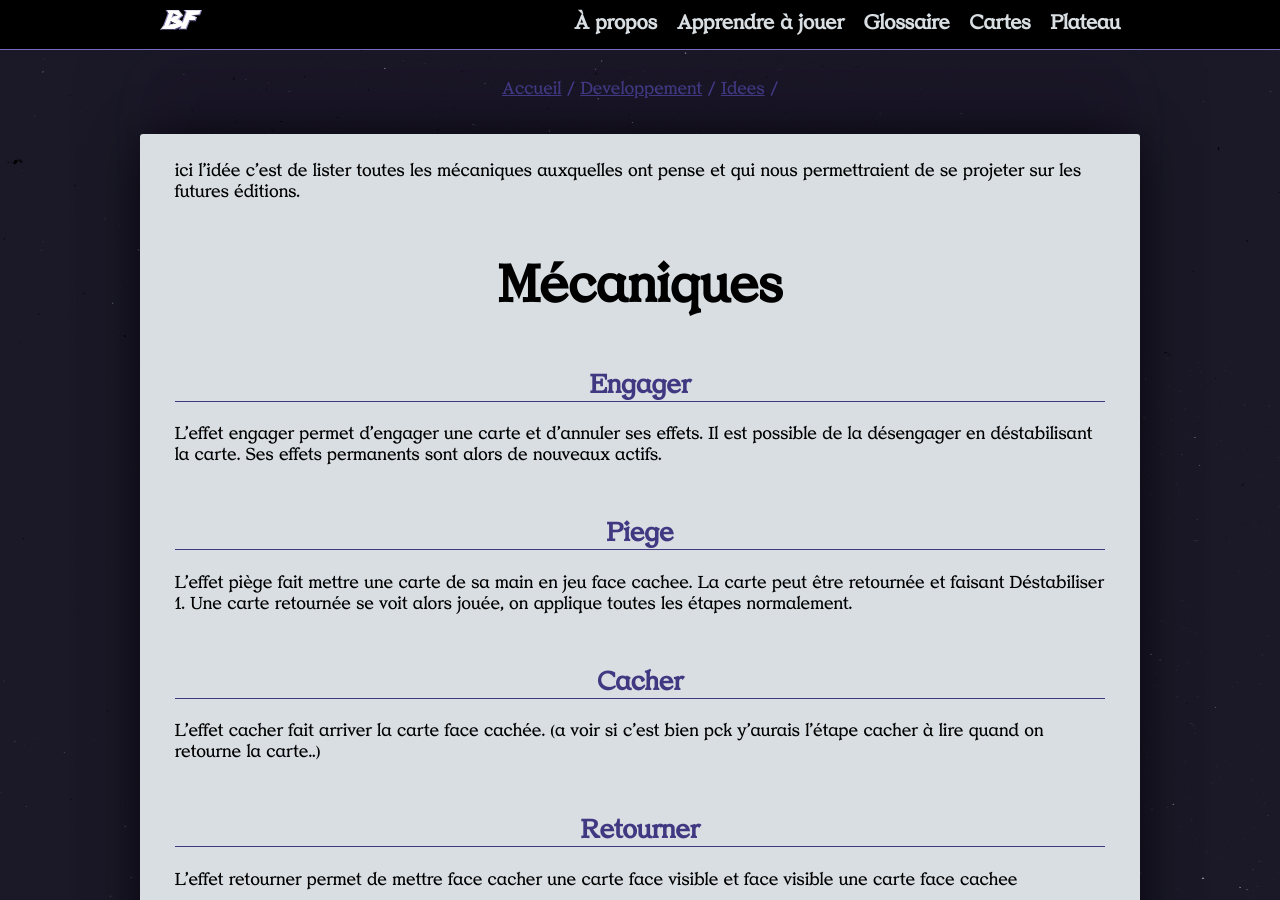
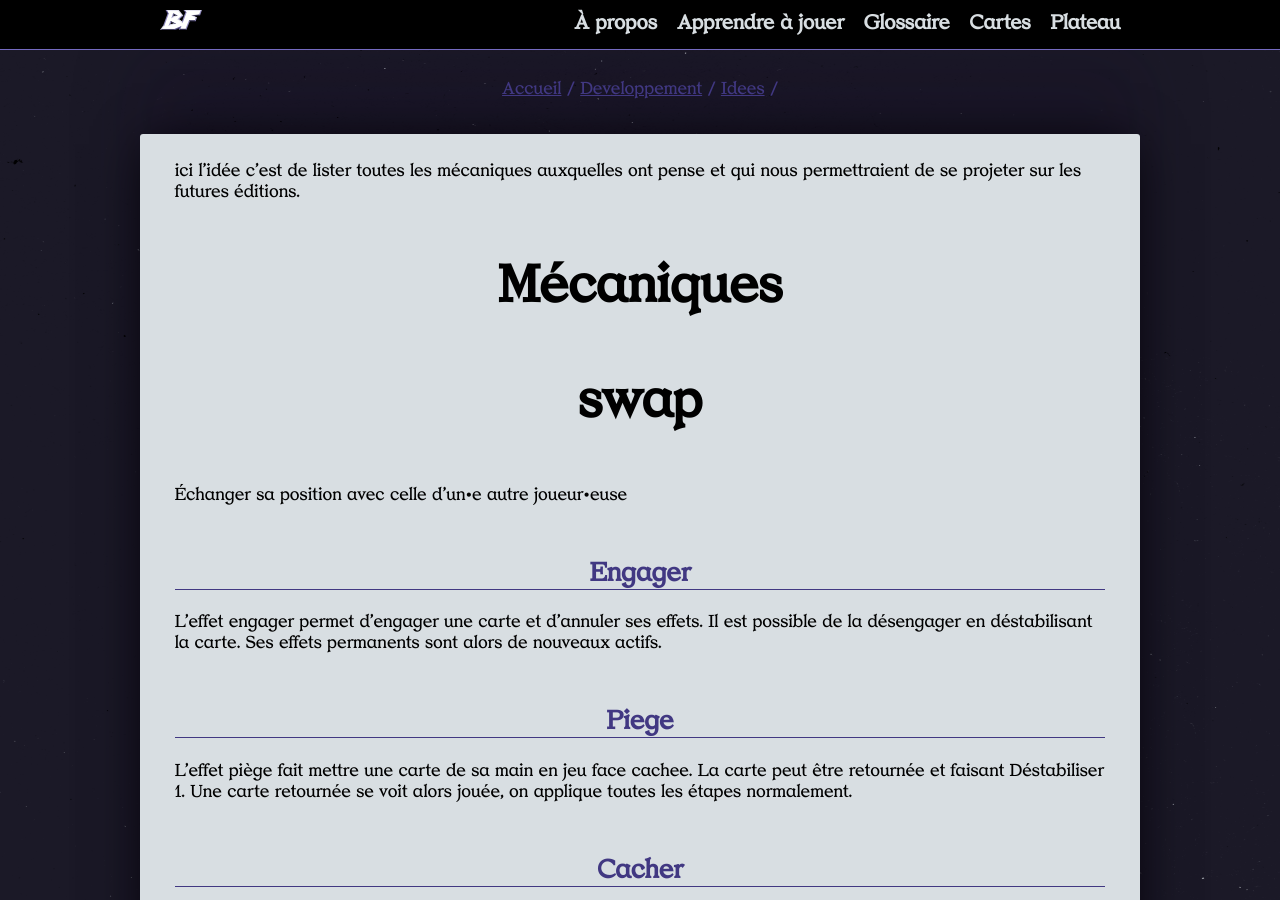
Before and after one commit to dracdrac/BATTLEFIGHT, a Jekyll site: the page built from developpement/idees/mecaniques.md, in a window 1280 px wide and 900 px high. Built offline with Jekyll 4.4.1, drawn with Linux system fonts in a browser that asks for light colours; our own code applies the rules of GitHub Pages for plain Markdown files; the repository's description, which GitHub fills in, is left out.

Commit message:
Update mecaniques.md

```diff
--- a/developpement/idees/mecaniques.md
+++ b/developpement/idees/mecaniques.md
@@ -2,6 +2,10 @@
 ici l'idée c'est de lister toutes les mécaniques auxquelles ont pense et qui nous permettraient de se projeter sur les futures éditions.
 
 # Mécaniques
+
+# swap
+
+Échanger sa position avec celle d'un•e autre joueur•euse
 
 ## Engager
 
```
